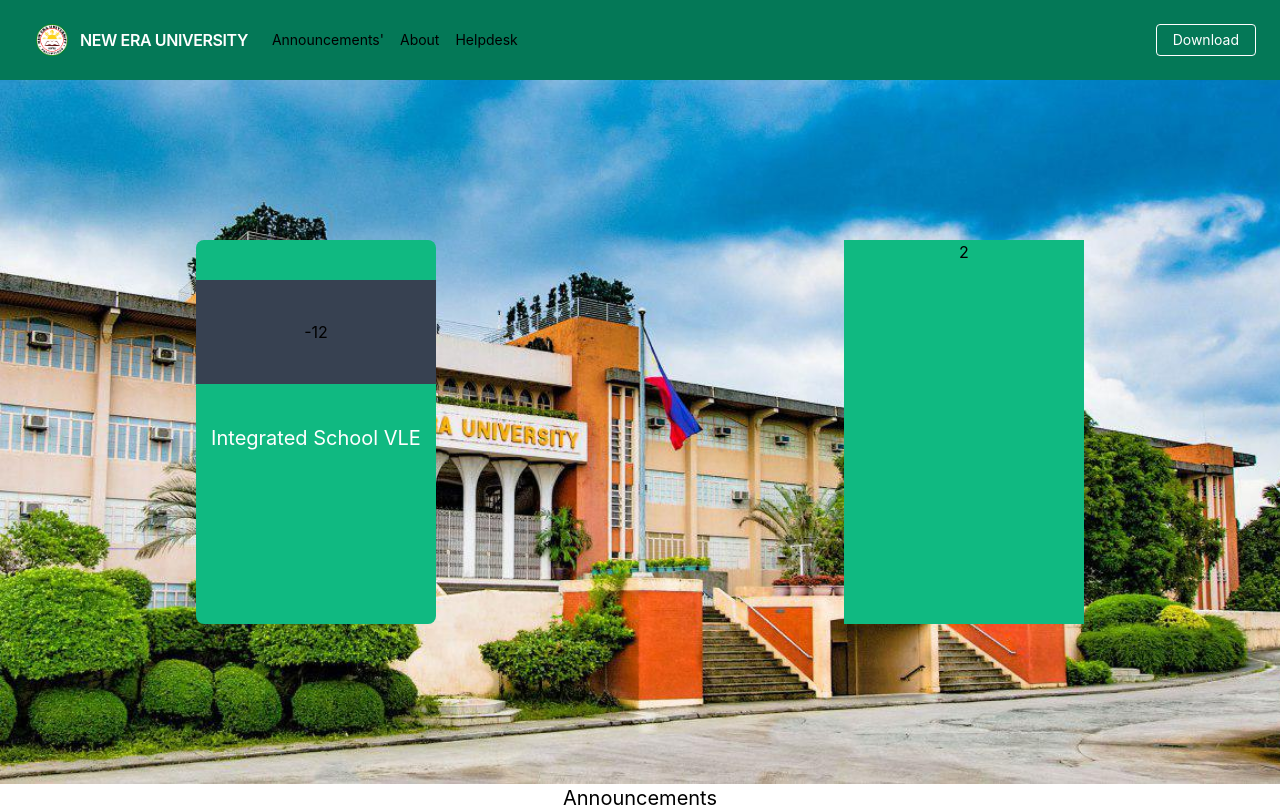
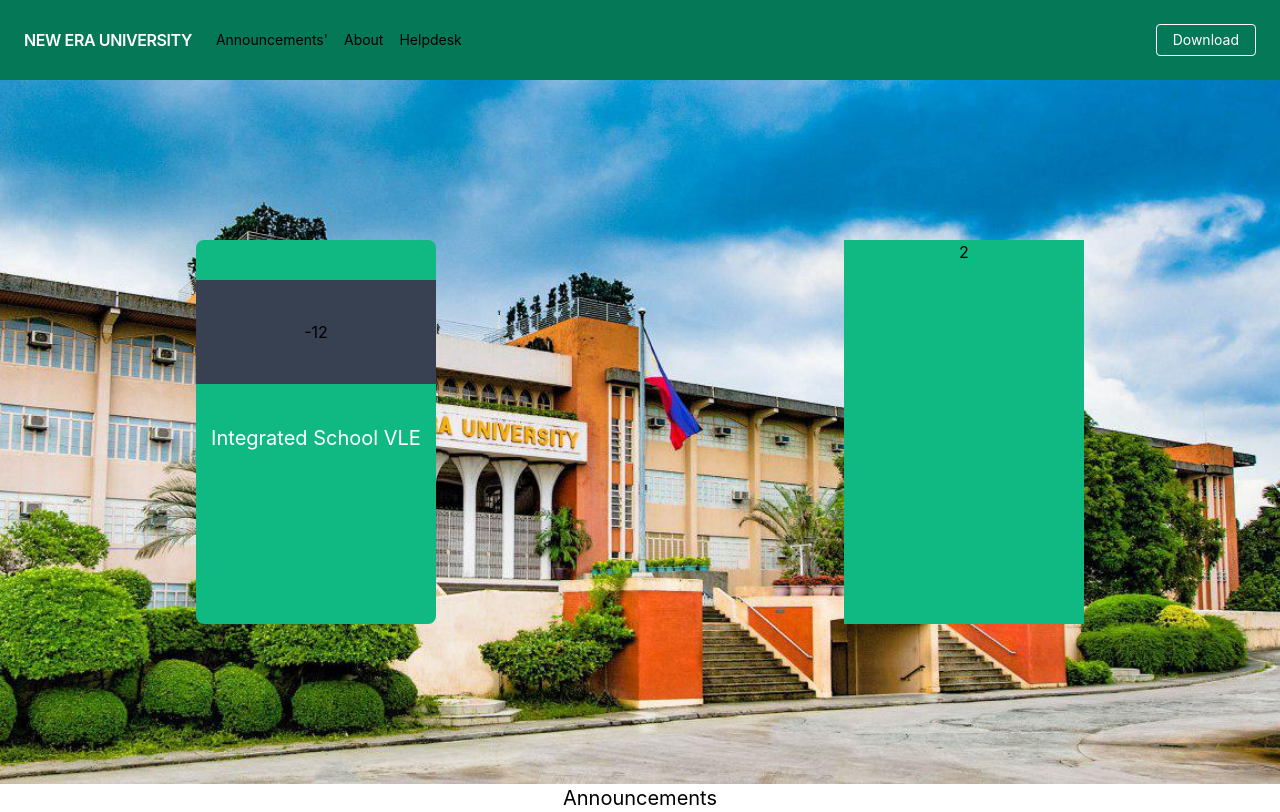
Before and after one commit to karl-evalle/nextjsvle, a Next.js app: page / in a window 1280 px wide. Built offline with nearby package versions, Linux system fonts and the light colour scheme.

Commit message:
removedimg

```diff
--- a/components/Navbar.js
+++ b/components/Navbar.js
@@ -5,7 +5,6 @@ const Navbar = () => {
     return (
         <nav className="flex items-center justify-between flex-wrap bg-green-700 p-6">
   <div className="flex items-center flex-shrink-0 text-white mr-6">
-    <img className="self-center h-8 mx-3" src="/neulogo.png" />
     <span className="font-semibold text-s tracking-tight">NEW ERA UNIVERSITY</span>
   </div>
   <div className="block lg:hidden">
```
